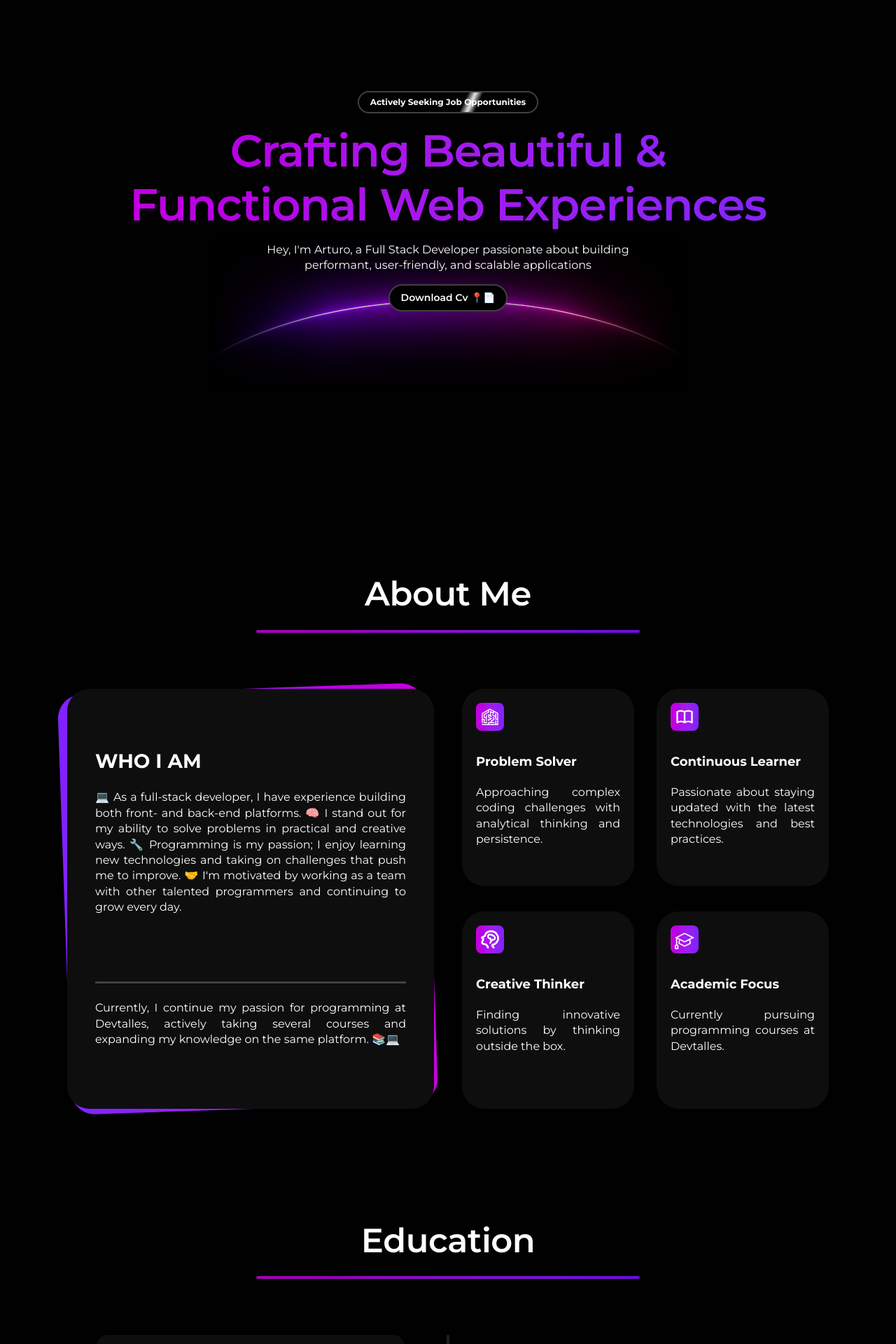
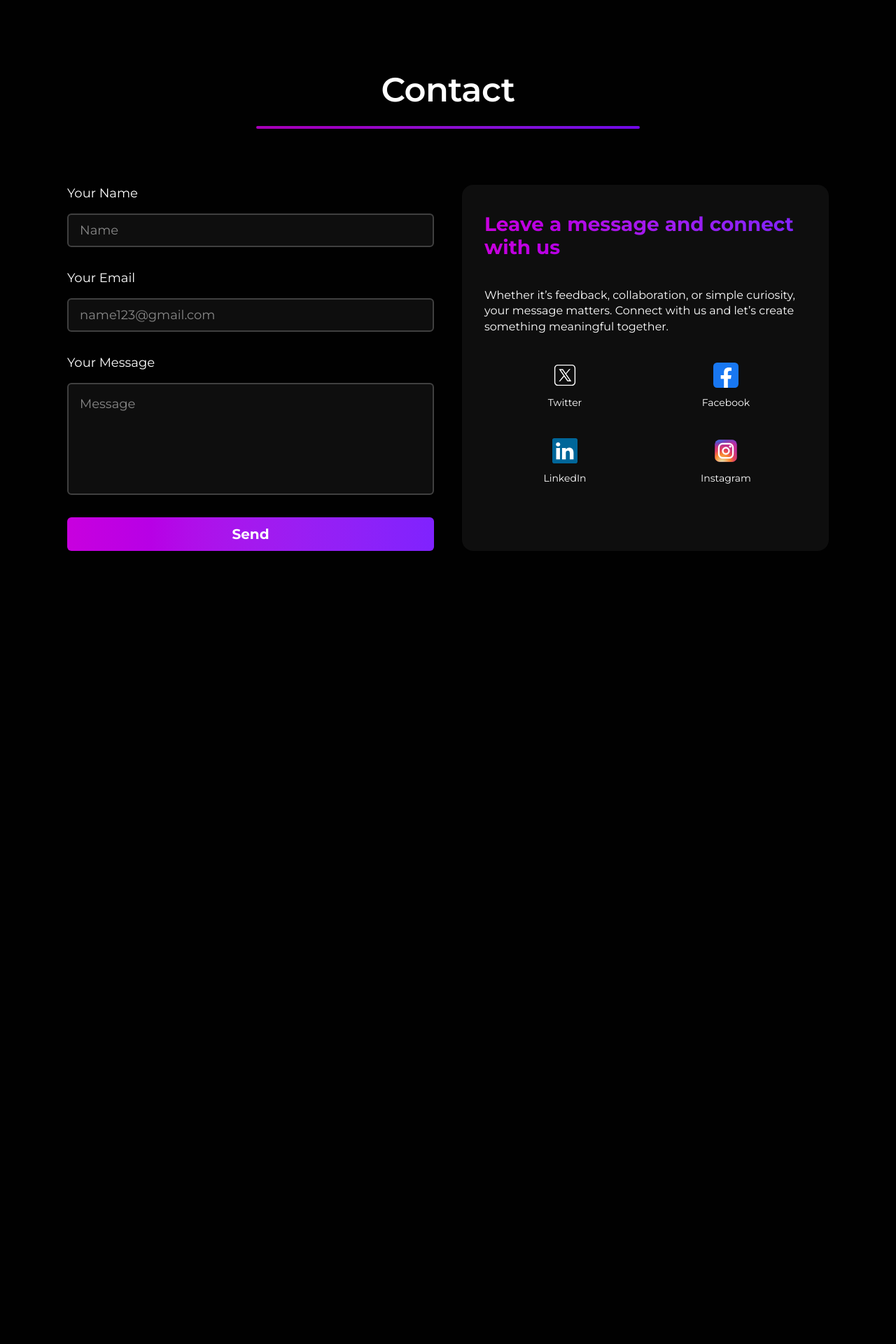
Before and after one commit to ArturoZAC/testing-forport-4z4c, a Next.js app: page / in a window 1280 px wide. Shown: the part 140-2060 px from the top of the page at 70% size. After the commit the page ends 927 px from the top, so only its background shows below. Built offline with nearby package versions, Linux system fonts and the light colour scheme.

Commit message:
firstFeatureimplementation

```diff
--- a/src/app/(home)/page.tsx
+++ b/src/app/(home)/page.tsx
@@ -6,13 +6,13 @@ export default function HomePage() {
     // <main className="px-6">
 
     <>
-    <Hero/>
-    <About/>
-    <Education />
-    <Skills />
-    <Projects />
+    {/* <Hero/> */}
+    {/* <About/> */}
+    {/* <Education /> */}
+    {/* <Skills /> */}
+    {/* <Projects /> */}
     <Contact />
-    <Footer />
+    {/* <Footer /> */}
     </>
 
   );
--- a/src/components/contact/Form.tsx
+++ b/src/components/contact/Form.tsx
@@ -1,15 +1,20 @@
+'use client';
+
+const submit = ( e: React.FormEvent ) => {
+  e.preventDefault();
+}
 
 export const Form = () => {
   return (
     <div className="w-full max-w-1/2 max-md:max-w-full h-auto">
-      <form className="flex flex-col gap-y-8">
+      <form action="https://formsubmit.co/arturoyz2105@gmail.com" method="POST" className="flex flex-col gap-y-8" onSubmit={submit}>
         <div className="flex flex-col gap-y-4 body-large-r text-body-large-d max-md:text-body-large-m">
           <label htmlFor="name">Your Name</label>
           <input placeholder="Name" type="text" name="name" id="name" className="px-4 min-h-12 input-custom"/>
         </div>
         <div className="flex flex-col gap-y-4 body-large-r text-body-large-d max-md:text-body-large-m">
           <label htmlFor="email">Your Email</label>
-          <input placeholder="name123@gmail.com" type="text" name="email" id="email" className="px-4 min-h-12 input-custom"/>
+          <input placeholder="name123@gmail.com" type="email" name="email" id="email" className="px-4 min-h-12 input-custom"/>
         </div>
         <div className="flex flex-col gap-y-4 body-large-r text-body-large-d max-md:text-body-large-m">
           <label htmlFor="message">Your Message</label>
```
